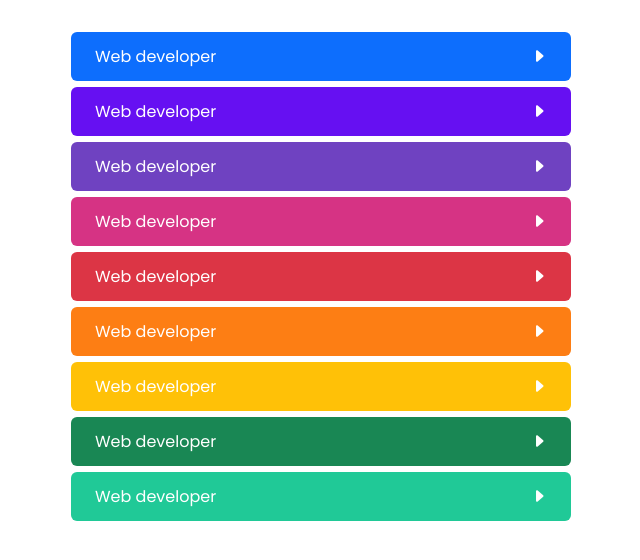
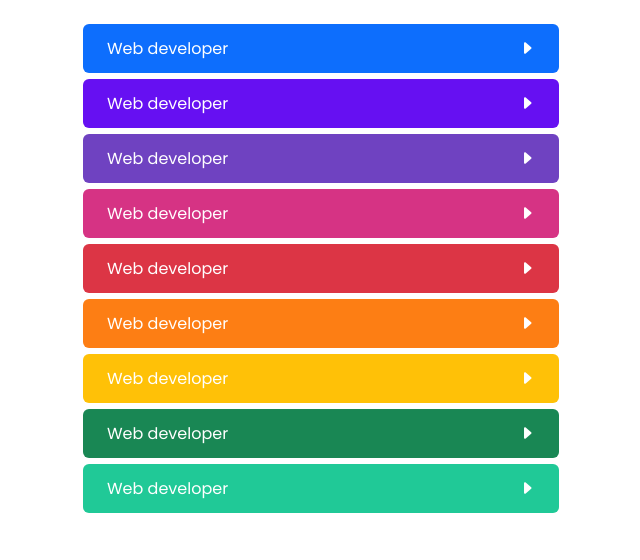
Before and after one commit to Iceheop/components-ui, a plain HTML site: page index.html in a window 1280 px wide. Shown: the whole page, without its empty margins (319-959 px from the left). Drawn offline with nearby package versions, Linux system fonts and the light colour scheme.

Commit message:
Add files via upload

```diff
--- a/assets/css/root.css
+++ b/assets/css/root.css
@@ -30,7 +30,7 @@ body {
 .container {
     width: 500px;
     margin: 0 auto;
-    padding-top: 32px;
+    padding: var(--n3) var(--n2);
     display: flex;
     flex-direction: column;
     gap: var(--n1);
```
